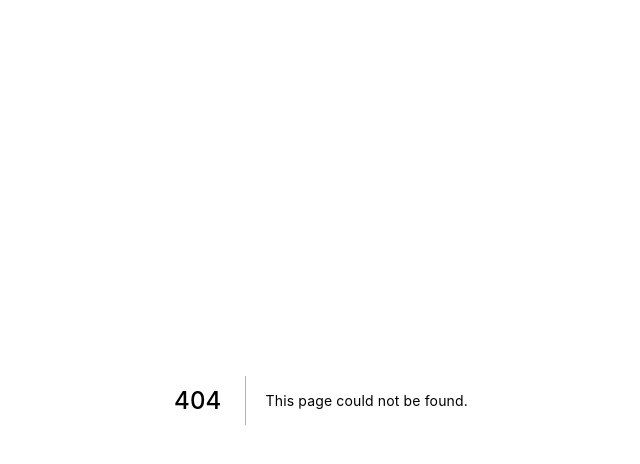
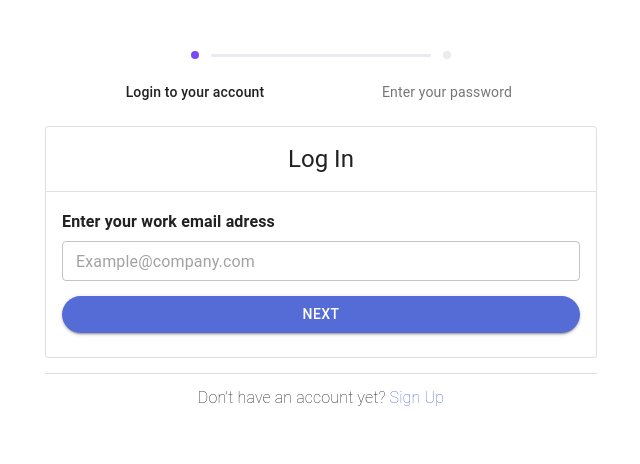
Before and after one commit to danillosilveira/mondaycom-clone-frontend, a Next.js app: page /Login/Login in a window 1280 px wide. Before the commit this address had no page. Shown: the top 464 px of the page, without its empty margins (319-959 px from the left). Built offline with nearby package versions, Linux system fonts and the light colour scheme.

Commit message:
wrote typescript types for _document file and coded login page ui

```diff
--- a/pages/App.tsx
+++ b/pages/App.tsx
@@ -3,6 +3,7 @@ import Head from "../components/Head/Head";
 import Home from "./Home/Home";
 import { Switch, Route } from "react-router-dom";
 import Navbar from "../components/Navbar/Navbar";
+import Login from "./Login/Login";
 
 const App: React.FC = () => {
   return (
@@ -16,6 +17,7 @@ const App: React.FC = () => {
       <Navbar />
       <Switch>
         <Route exact path="/" render={() => <Home />} />
+        <Route exact path="/login" render={() => <Login />} />
         <Route exact path="*" render={() => <div>page not found</div>} />
       </Switch>
     </div>
--- /dev/null
+++ b/pages/Login/Login.tsx
@@ -0,0 +1,66 @@
+import React from "react";
+import Stepper from "@material-ui/core/Stepper";
+import Step from "@material-ui/core/Step";
+import StepLabel from "@material-ui/core/StepLabel";
+import Typography from "@material-ui/core/Typography";
+import { Container, Divider, Link } from "@material-ui/core";
+import QontoStepIcon, { QontoConnector } from "./QontoStepIcon";
+import { useLoginStyles } from "./Styles";
+import LoginForm from "./LoginForm";
+
+const Login: React.FC = () => {
+  const [activeStep, setActiveStep] = React.useState<number>(0);
+  const [email, setEmail] = React.useState<string>("");
+
+  const classes: Record<
+    "root" | "stepper" | "subTitle",
+    string
+  > = useLoginStyles();
+
+  const preventDefault = (e: React.SyntheticEvent) => e.preventDefault();
+
+  const steps: Array<string> = ["Login to your account", "Enter your password"];
+
+  return (
+    <Container maxWidth="sm" className={classes.root}>
+      <Stepper
+        alternativeLabel
+        className={classes.stepper}
+        activeStep={activeStep}
+        connector={<QontoConnector />}
+      >
+        {steps.map(label => (
+          <Step key={label}>
+            <StepLabel StepIconComponent={QontoStepIcon}>{label}</StepLabel>
+          </Step>
+        ))}
+      </Stepper>
+      <LoginForm
+        email={email}
+        setEmail={setEmail}
+        setActiveStep={setActiveStep}
+        activeStep={activeStep}
+      />
+      <Divider style={{ marginTop: "15px" }} />
+      <Typography className={classes.subTitle} variant="subtitle1">
+        {activeStep === 1 ? (
+          <span
+            onClick={() => {
+              setActiveStep(0);
+              setEmail("");
+            }}
+            style={{ color: "#1976D2" }}
+          >
+            Login with a different email adress
+          </span>
+        ) : (
+          <span>
+            Don't have an account yet? <Link href="/signup"> Sign Up</Link>
+          </span>
+        )}
+      </Typography>
+    </Container>
+  );
+};
+
+export default Login;
--- /dev/null
+++ b/pages/Login/LoginForm.tsx
@@ -0,0 +1,112 @@
+import React from "react";
+import Card from "@material-ui/core/Card";
+import CardContent from "@material-ui/core/CardContent";
+import CardHeader from "@material-ui/core/CardHeader";
+import Button from "@material-ui/core/Button";
+import Typography from "@material-ui/core/Typography";
+import { useLoginFormStyles } from "./Styles";
+import { Divider, TextField } from "@material-ui/core";
+import { validate } from "graphql";
+
+interface Props {
+  activeStep: number;
+  setActiveStep: React.Dispatch<React.SetStateAction<number>>;
+  email: string;
+  setEmail: React.Dispatch<React.SetStateAction<string>>;
+}
+
+const LoginForm: React.FC<Props> = ({
+  activeStep,
+  setActiveStep,
+  email,
+  setEmail
+}) => {
+  const [password, setPassword] = React.useState<string>("");
+  const [error, setError] = React.useState<boolean>(false);
+
+  const validateEmail = (): boolean => {
+    const re: any = /^(([^<>()\[\]\\.,;:\s@"]+(\.[^<>()\[\]\\.,;:\s@"]+)*)|(".+"))@((\[[0-9]{1,3}\.[0-9]{1,3}\.[0-9]{1,3}\.[0-9]{1,3}\])|(([a-zA-Z\-0-9]+\.)+[a-zA-Z]{2,}))$/;
+
+    if (!email || !re.test(String(email).toLowerCase())) return true;
+  };
+
+  const onNext = (e: React.FormEvent<HTMLFormElement>) => {
+    e.preventDefault();
+
+    if (validateEmail()) setError(true);
+    else {
+      setError(false);
+      setActiveStep(activeStep + 1);
+    }
+  };
+
+  const classes: Record<
+    "pos" | "header" | "button" | "textField" | "subTitle",
+    string
+  > = useLoginFormStyles();
+
+  return (
+    <Card variant="outlined">
+      <CardHeader className={classes.header} title="Log In" />
+      <Divider />
+      <CardContent>
+        {activeStep === 0 && (
+          <form onSubmit={(e: React.FormEvent<HTMLFormElement>) => onNext(e)}>
+            <Typography variant="subtitle1">
+              <b>Enter your work email adress</b>
+            </Typography>
+            <TextField
+              value={email}
+              onChange={e => setEmail(e.target.value)}
+              className={classes.textField}
+              fullWidth
+              id="outlined-size-small"
+              placeholder="Example@company.com"
+              variant="outlined"
+              size="small"
+              helperText={error && "Please enter a valid email address"}
+              error={error}
+            />
+            <Button
+              variant="contained"
+              fullWidth
+              className={classes.button}
+              color="primary"
+              type="submit"
+            >
+              Next
+            </Button>
+          </form>
+        )}
+        {activeStep === 1 && (
+          <form>
+            <Typography className={classes.subTitle} variant="subtitle1">
+              {email}
+            </Typography>
+            <TextField
+              value={password}
+              onChange={e => setPassword(e.target.value)}
+              className={classes.textField}
+              fullWidth
+              id="outlined-size-small"
+              placeholder="password"
+              variant="outlined"
+              size="small"
+            />
+            <Button
+              variant="contained"
+              fullWidth
+              className={classes.button}
+              color="primary"
+              type="submit"
+            >
+              Log In
+            </Button>
+          </form>
+        )}
+      </CardContent>
+    </Card>
+  );
+};
+
+export default LoginForm;
--- /dev/null
+++ b/pages/Login/QontoStepIcon.tsx
@@ -0,0 +1,56 @@
+import * as React from "react";
+import { withStyles, StepConnector, StepIconProps } from "@material-ui/core";
+import clsx from "clsx";
+import Check from "@material-ui/icons/Check";
+import { useQontoStepIconStyles } from "./Styles";
+
+export const QontoConnector = withStyles({
+  alternativeLabel: {
+    top: 10,
+    left: "calc(-50% + 16px)",
+    right: "calc(50% + 16px)"
+  },
+  active: {
+    "& $line": {
+      borderColor: "#784af4"
+    }
+  },
+  completed: {
+    "& $line": {
+      borderColor: "#784af4"
+    }
+  },
+  line: {
+    borderColor: "#eaeaf0",
+    borderTopWidth: 3,
+    borderRadius: 1
+  }
+})(StepConnector);
+
+const QontoStepIcon: React.FC = (props: StepIconProps) => {
+  const classes: Record<
+    "root" | "circle" | "active" | "completed",
+    string
+  > = useQontoStepIconStyles();
+
+  const {
+    active,
+    completed
+  }: { active?: boolean; completed?: boolean } = props;
+
+  return (
+    <div
+      className={clsx(classes.root, {
+        [classes.active]: active
+      })}
+    >
+      {completed ? (
+        <Check className={classes.completed} />
+      ) : (
+        <div className={classes.circle} />
+      )}
+    </div>
+  );
+};
+
+export default QontoStepIcon;
--- /dev/null
+++ b/pages/Login/Styles.tsx
@@ -0,0 +1,62 @@
+import makeStyles from "@material-ui/core/styles/makeStyles";
+import { Theme, createStyles } from "@material-ui/core";
+
+export const useQontoStepIconStyles = makeStyles({
+  root: {
+    color: "#eaeaf0",
+    display: "flex",
+    height: 22,
+    alignItems: "center"
+  },
+  active: {
+    color: "#784af4"
+  },
+  circle: {
+    width: 8,
+    height: 8,
+    borderRadius: "50%",
+    backgroundColor: "currentColor"
+  },
+  completed: {
+    color: "#784af4",
+    zIndex: 1,
+    fontSize: 18
+  }
+});
+
+export const useLoginStyles = makeStyles((theme: Theme) =>
+  createStyles({
+    root: {
+      width: "100%"
+    },
+    stepper: {
+      marginTop: "20px"
+    },
+    subTitle: {
+      marginTop: "10px",
+      textAlign: "center",
+      fontWeight: "lighter"
+    }
+  })
+);
+
+export const useLoginFormStyles = makeStyles({
+  pos: {
+    marginBottom: 12
+  },
+  button: {
+    marginTop: 15,
+    borderRadius: 25
+  },
+  header: {
+    textAlign: "center"
+  },
+  textField: {
+    marginTop: "5px"
+  },
+  subTitle: {
+    textAlign: "center",
+    fontSize: "19px",
+    fontWeight: "lighter"
+  }
+});
--- a/pages/_document.tsx
+++ b/pages/_document.tsx
@@ -1,6 +1,20 @@
-import Document, { Head, Main, NextScript } from "next/document";
+import Document, {
+  Head,
+  Main,
+  NextScript,
+  DocumentContext,
+  DocumentInitialProps
+} from "next/document";
 import React from "react";
 import { ServerStyleSheets } from "@material-ui/core";
+import {
+  RenderPage,
+  NextComponentType,
+  AppContextType,
+  AppInitialProps,
+  AppPropsType
+} from "next/dist/next-server/lib/utils";
+import { NextRouter } from "next/router";
 
 export default class MyDocument extends Document {
   render() {
@@ -16,16 +30,29 @@ export default class MyDocument extends Document {
   }
 }
 
-MyDocument.getInitialProps = async ctx => {
-  const sheets = new ServerStyleSheets();
-  const originalRenderPage = ctx.renderPage;
+MyDocument.getInitialProps = async (
+  ctx: DocumentContext
+): Promise<DocumentInitialProps> => {
+  const sheets: ServerStyleSheets = new ServerStyleSheets();
+  const originalRenderPage: RenderPage = ctx.renderPage;
 
-  ctx.renderPage = () =>
-    originalRenderPage({
-      enhanceApp: App => props => sheets.collect(<App {...props} />)
+  ctx.renderPage = () => {
+    return originalRenderPage({
+      enhanceApp: (
+        App: NextComponentType<
+          AppContextType<NextRouter>,
+          AppInitialProps,
+          AppPropsType<NextRouter, {}>
+        >
+      ) => (props: React.PropsWithChildren<AppPropsType<NextRouter, {}>>) => {
+        return sheets.collect(<App {...props} />);
+      }
     });
+  };
 
-  const initialProps = await Document.getInitialProps(ctx);
+  const initialProps: DocumentInitialProps = await Document.getInitialProps(
+    ctx
+  );
 
   return {
     ...initialProps,
--- a/utils/theme.ts
+++ b/utils/theme.ts
@@ -1,7 +1,8 @@
-import { createMuiTheme } from "@material-ui/core/styles";
+import { createMuiTheme, Theme } from "@material-ui/core/styles";
 import { red } from "@material-ui/core/colors";
+import { ThemeOptions } from "@material-ui/core/styles/createMuiTheme";
 
-const theme = createMuiTheme({
+const options: ThemeOptions = {
   palette: {
     primary: {
       main: "#556cd6"
@@ -16,6 +17,8 @@ const theme = createMuiTheme({
       default: "#fff"
     }
   }
-});
+};
+
+const theme: Theme = createMuiTheme(options);
 
 export default theme;
```
